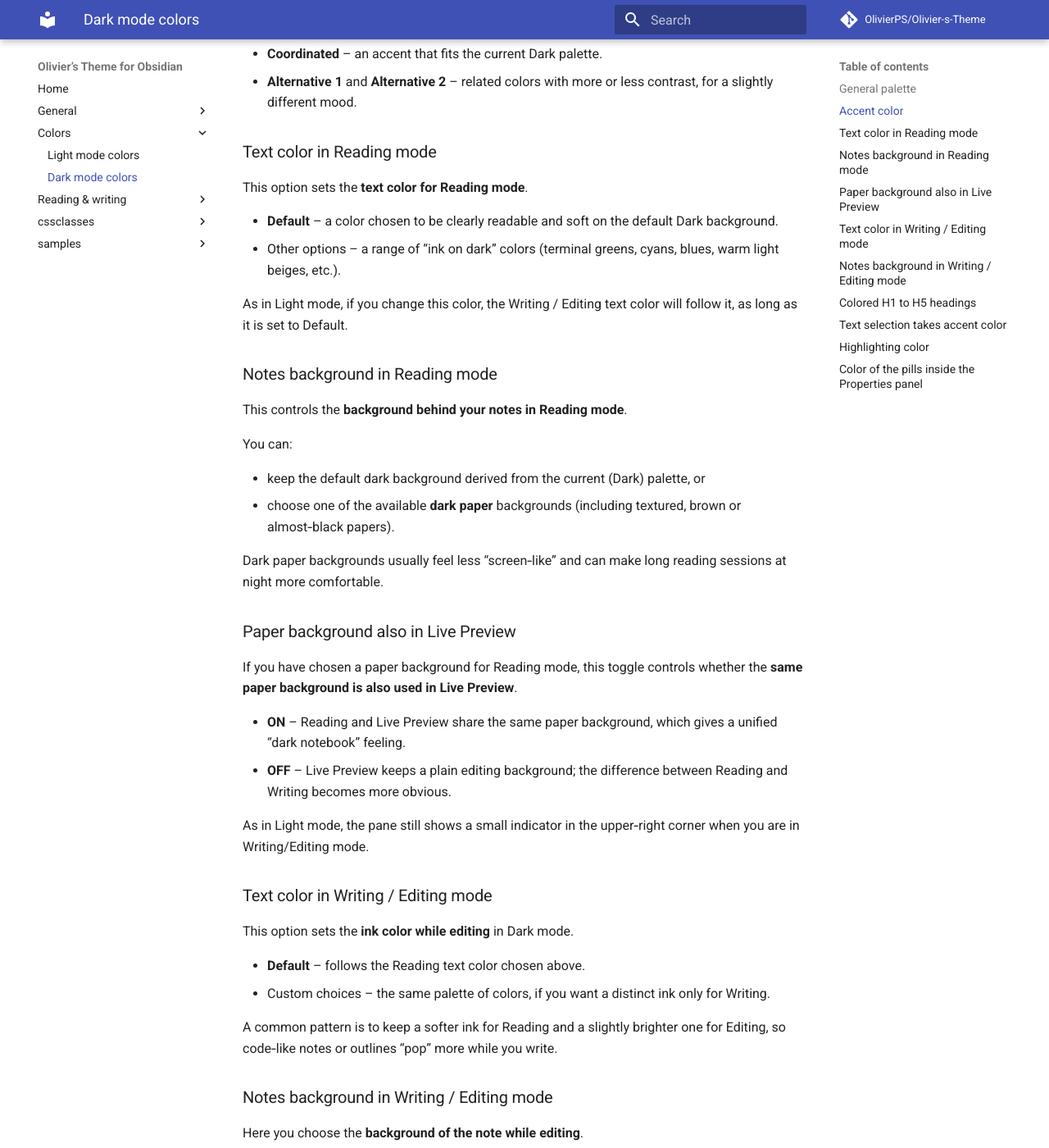
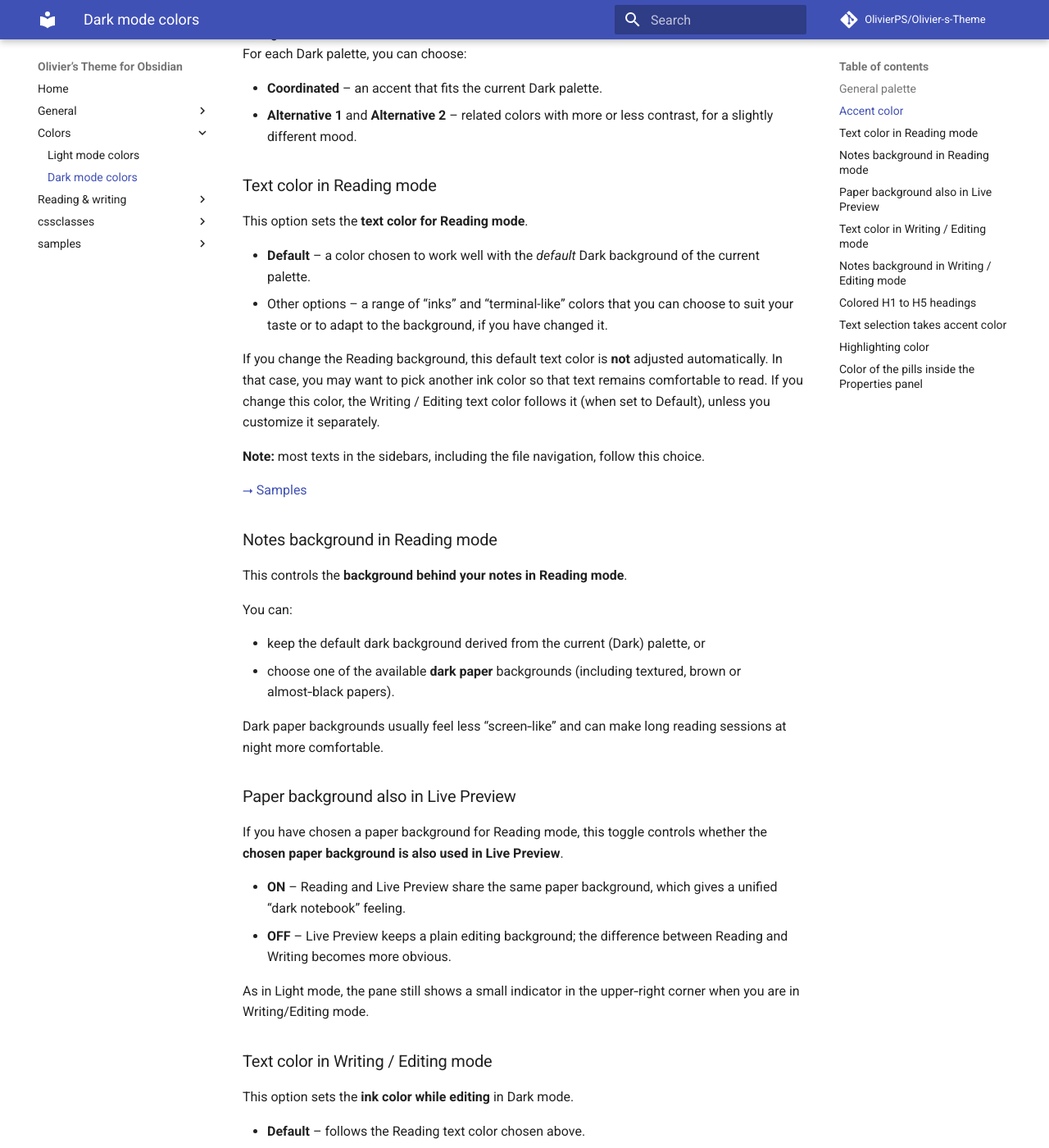
Before and after one commit to OlivierPS/Olivier-s-Theme, an MkDocs documentation site: the page built from docs/dark-mode-colors.md, in a window 1280 px wide and 1400 px high, scrolled down 748 px. Shown: the whole window at 82% size. Built offline with MkDocs 1.6.1 and Material for MkDocs 9.7.7, drawn with Linux system fonts in a browser that asks for light colours; comment, search, counter and statistics services are not loaded; some of the changed text lies outside the part shown.

Commit message:
ongoing documentation

```diff
--- a/docs/dark-mode-colors.md
+++ b/docs/dark-mode-colors.md
@@ -7,13 +7,13 @@
 The **General palette** controls the overall atmosphere when Obsidian is in Dark theme.
 You have two main approaches:
 
-- **Default \< light mode** – the Dark palette is automatically derived from the current Light palette, keeping a clear relationship between both modes.
+- **Default < light mode** – the Dark palette is automatically derived from the current Light palette, keeping a clear relationship between both modes.
 - A specific Dark palette – choose an explicit Dark palette when you want a different night mood (for example more contrast, cooler tones, or a “terminal” feeling).
 
 Some Dark palettes exist only in Dark mode and must be selected explicitly (for example *LYT* or other special palettes).
 Once chosen, the Dark General palette behaves like its Light counterpart: it defines coordinated accent, text colors, backgrounds and highlight colors for Dark mode.
 
-<!-- ⭢ Samples -->
+[⭢ Samples](color-samples-dark.md/#dark-general-palette)
 
 ### Accent color
 
@@ -23,18 +23,22 @@
 - **Coordinated** – an accent that fits the current Dark palette.
 - **Alternative 1** and **Alternative 2** – related colors with more or less contrast, for a slightly different mood.
 
-<!-- ⭢ Samples -->
+
 
 ### Text color in Reading mode
 
-This option sets the **text color for Reading mode**.
+ This option sets the **text color for Reading mode**.
 
-- **Default** – a color chosen to be clearly readable and soft on the default Dark background.
-- Other options – a range of “ink on dark” colors (terminal greens, cyans, blues, warm light beiges, etc.).
+- **Default** – a color chosen to work well with the *default* Dark background of the current palette.
+- Other options – a range of “inks” and “terminal-like” colors that you can choose to suit your taste or to adapt to the background, if you have changed it.
 
-As in Light mode, if you change this color, the Writing / Editing text color will follow it, as long as it is set to Default.
+If you change the Reading background, this default text color is **not** adjusted automatically. In that case, you may want to pick another ink color so that text remains comfortable to read.  If you change this color, the Writing / Editing text color follows it (when set to Default), unless you customize it separately.
 
-<!-- ⭢ Samples -->
+**Note:** most texts in the sidebars, including the file navigation, follow this choice.
+
+[⭢ Samples](color-samples-dark.md/#dark-reading-text-color)
+
+
 
 ### Notes background in Reading mode
 
@@ -51,7 +55,7 @@
 
 ### Paper background also in Live Preview
 
-If you have chosen a paper background for Reading mode, this toggle controls whether the **same paper background is also used in Live Preview**.
+If you have chosen a paper background for Reading mode, this toggle controls whether the **chosen paper background is also used in Live Preview**.
 
 - **ON** – Reading and Live Preview share the same paper background, which gives a unified “dark notebook” feeling.
 - **OFF** – Live Preview keeps a plain editing background; the difference between Reading and Writing becomes more obvious.
--- a/mkdocs.yml
+++ b/mkdocs.yml
@@ -24,6 +24,7 @@
     - Niceties & cssclasses: niceties-and-cssclasses.md
   - samples:
     - color-samples-light.md
+    - color-samples-dark.md
 
 markdown_extensions:
   - toc:
```
Also changed, not shown: docs/color-samples-dark.md (added, +59 -0 lines), docs/color-samples-light.md (+1 -1 lines), docs/light-mode-colors.md (+7 -4 lines), docs/assets/general_palette_dark_01.png (added), docs/assets/general_palette_dark_02.png (added), docs/assets/general_palette_dark_03.png (added), docs/assets/general_palette_dark_04.png (added), docs/assets/general_palette_dark_05.png (added), docs/assets/text_color_samples_dark_01.png (added), docs/assets/text_color_samples_dark_02.png (added), docs/assets/text_colors_showcase.png.
